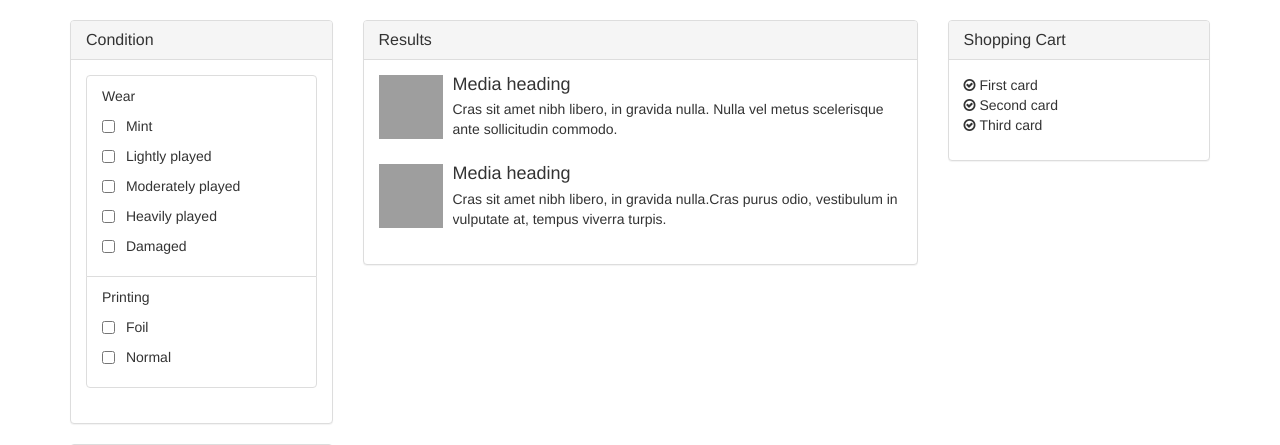
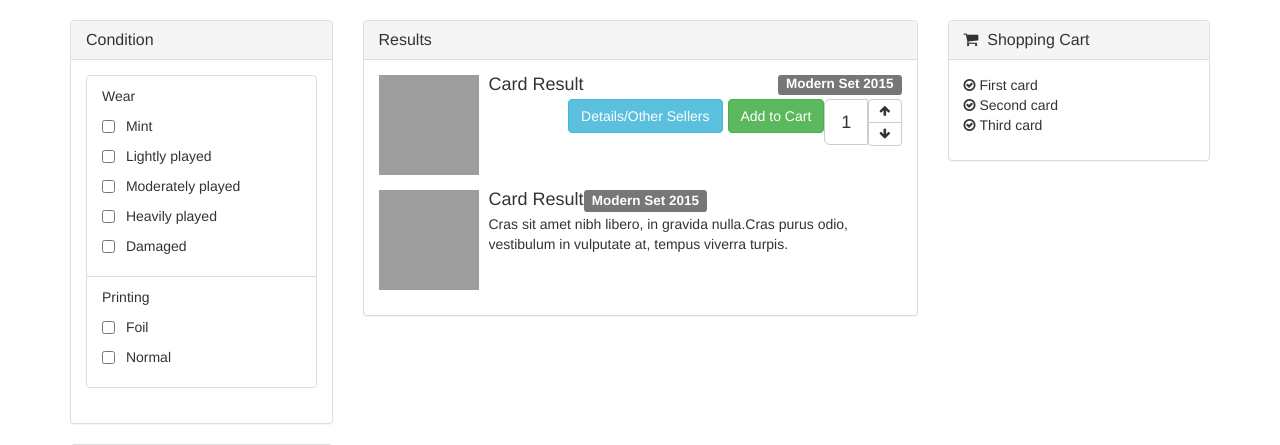
Before and after one commit to Conmiro/CardCrab, a Django app: template DjangoTut/templates/card.html in a window 1280 px wide. Shown: the part 51-496 px from the top of the page. Run offline with Django 3.2, Linux system fonts and the light colour scheme; the template is opened without the code that fills it, so the values that code supplies are empty; some libraries are stand-ins or nearby versions; grey boxes are pictures that could not be loaded.

Commit message:
finishing up the results template to match the wireframe

```diff
--- a/DjangoTut/templates/card.html
+++ b/DjangoTut/templates/card.html
@@ -1,11 +1,13 @@
-<html><head>
+<html>
+    <head>
         <meta charset="utf-8">
         <meta name="viewport" content="width=device-width, initial-scale=1">
         <script type="text/javascript" src="http://cdnjs.cloudflare.com/ajax/libs/jquery/2.0.3/jquery.min.js"></script>
         <script type="text/javascript" src="http://netdna.bootstrapcdn.com/bootstrap/3.3.4/js/bootstrap.min.js"></script>
         <link href="http://cdnjs.cloudflare.com/ajax/libs/font-awesome/4.3.0/css/font-awesome.min.css" rel="stylesheet" type="text/css">
         <link href="http://pingendo.github.io/pingendo-bootstrap/themes/default/bootstrap.css" rel="stylesheet" type="text/css">
-    </head><body>
+    </head>
+    <body>
         <!--This is the begining of the navigation bar-->
         <div class="navbar navbar-default navbar-inverse navbar-static-top">
             <div class="container">
@@ -229,21 +231,36 @@
                             </div>
                             <div class="panel-body">
                                 <ul class="media-list">
+                                    <!--This is an example of a card result-->
                                     <li class="media">
                                         <a class="pull-left" href="#">
-                                            <img class="media-object" src="http://pingendo.github.io/pingendo-bootstrap/assets/placeholder.png" height="64" width="64">
+                                            <img class="media-object" src="http://pingendo.github.io/pingendo-bootstrap/assets/placeholder.png" height="100" width="100">
                                         </a>
                                         <div class="media-body">
-                                            <h4 class="media-heading">Media heading</h4>
-                                            <p>Cras sit amet nibh libero, in gravida nulla. Nulla vel metus scelerisque ante sollicitudin commodo.</p>
+                                            <h4 class="media-heading">
+                                                Card Result
+                                                <span class="label label-default pull-right">Modern Set 2015</span>
+                                            </h4>
+                                            <div class="btn-group pull-right">
+                                                <p class="btn btn-default btn-lg">1</p>
+                                                <div class="btn-group-vertical">
+                                                    <button class="btn btn-default btn-sm"><i class="fa fa-arrow-up" aria-hidden="true"></i></button>
+                                                    <button class="btn btn-default btn-sm"><i class="fa fa-arrow-down" aria-hidden="true"></i></button>
+                                                </div>
+                                            </div>
+                                            <div class="btn-toolbar pull-right">
+                                                <button type="button" class="btn btn-info">Details/Other Sellers</button>
+                                                <button type="button" class="btn btn-success">Add to Cart</button>
+                                            </div>
                                         </div>
                                     </li>
+                                    <!--End of the example card result-->
                                     <li class="media">
                                         <a class="pull-left" href="#">
-                                            <img class="media-object" src="http://pingendo.github.io/pingendo-bootstrap/assets/placeholder.png" height="64" width="64">
+                                            <img class="media-object" src="http://pingendo.github.io/pingendo-bootstrap/assets/placeholder.png" height="100" width="100">
                                         </a>
                                         <div class="media-body">
-                                            <h4 class="media-heading">Media heading</h4>
+                                            <h4 class="media-heading">Card Result<span class="label label-default">Modern Set 2015</span></h4>
                                             <p>Cras sit amet nibh libero, in gravida nulla.Cras purus odio, vestibulum in vulputate at, tempus viverra turpis.</p>
                                         </div>
                                     </li>
@@ -256,7 +273,7 @@
                     <div class="col-md-3">
                         <div class="panel panel-default">
                             <div class="panel-heading">
-                                <h3 class="panel-title">Shopping Cart</h3>
+                                <h3 class="panel-title"><i class="fa fa-shopping-cart"></i>&nbsp;&nbsp;Shopping Cart</h3>
                             </div>
                             <div class="panel-body">
                                 <ul class="media-list">
```
